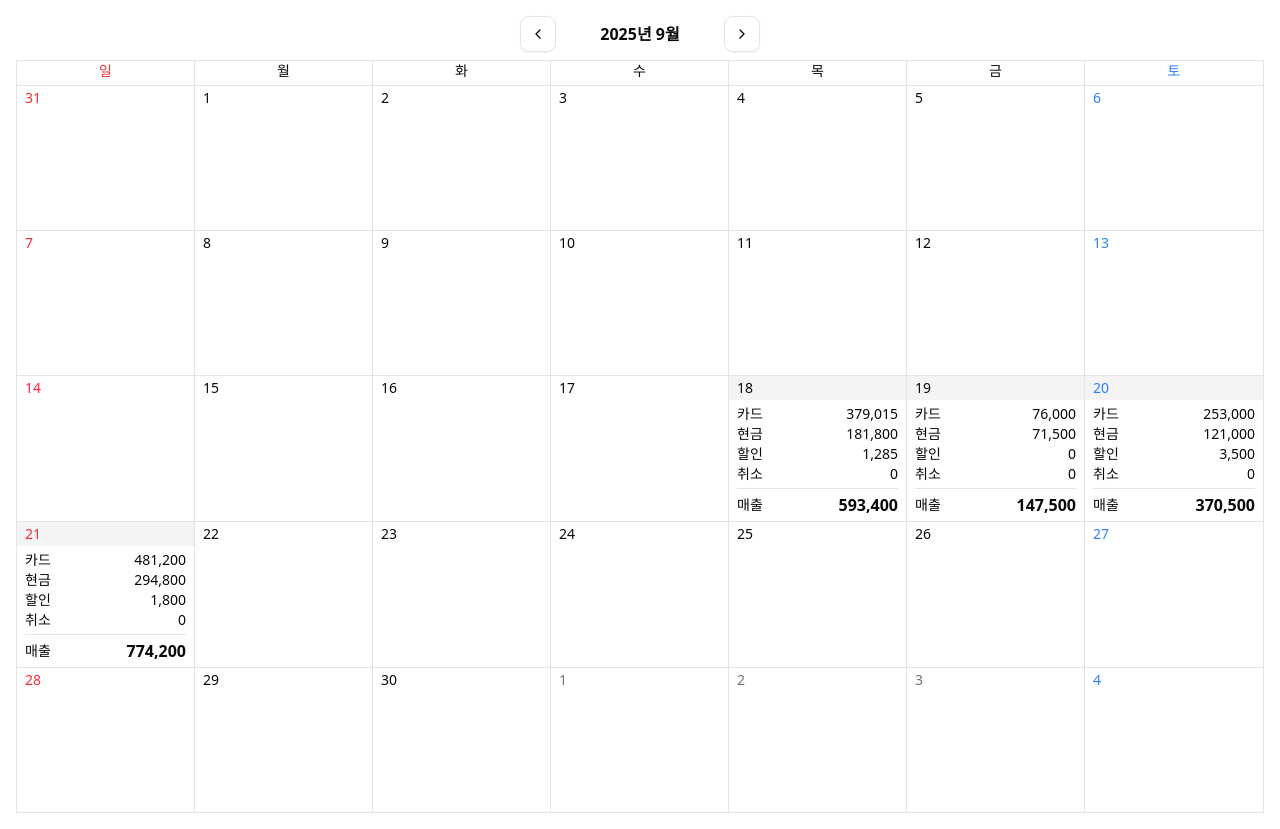
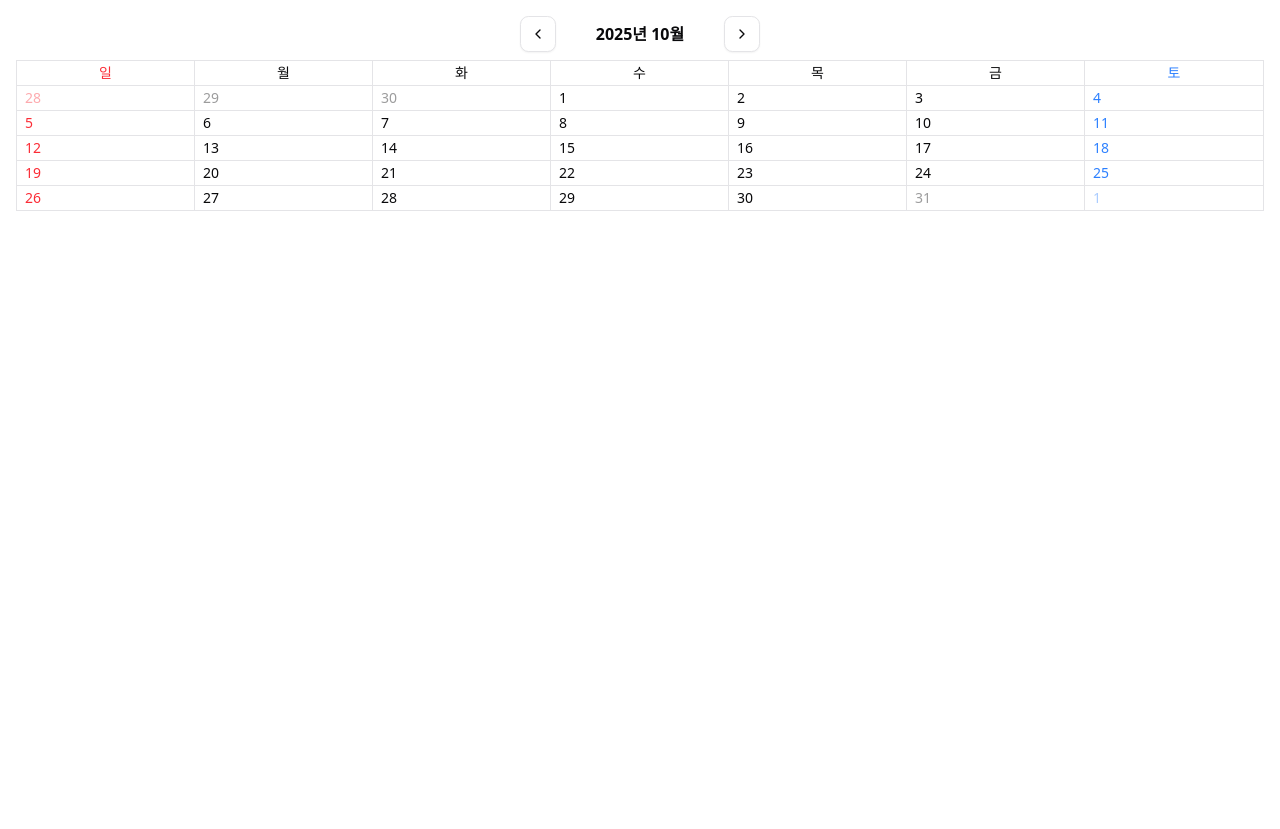
Before and after one commit to dsjoo725/best-practice, a React (Vite) app: page /calendar in a window 1280 px wide. After the commit the page ends 800 px from the top, so only its background shows below. Built offline with nearby package versions, Linux system fonts and the light colour scheme.

Commit message:
refactor: calendar 리팩토링

```diff
--- a/src/base-package/calendar/index.ts
+++ b/src/base-package/calendar/index.ts
@@ -1,3 +1,3 @@
 export * from './ui/calendar';
 
-export { isSameDay } from './lib/day-utils';
+export { isSameDay } from './lib/date-utils';
--- /dev/null
+++ b/src/base-package/calendar/lib/date-utils.ts
@@ -0,0 +1,13 @@
+// 이번 달의 마지막 날짜(일 수) 구하기: 다음 달의 0일 = 이번 달의 마지막 날
+export const daysInMonth = (year: number, month: number) => {
+  const monthIndex = month - 1;
+  return new Date(year, monthIndex, 0).getDate();
+};
+
+export const addMonths = (date: Date, offset: number) =>
+  new Date(date.getFullYear(), date.getMonth() + offset);
+
+export const isSameDay = (a: Date, b: Date) =>
+  a.getFullYear() === b.getFullYear() &&
+  a.getMonth() === b.getMonth() &&
+  a.getDate() === b.getDate();
--- a/src/base-package/calendar/lib/day-utils.ts
+++ /dev/null
@@ -1,14 +0,0 @@
-export const startOfDay = (d: Date) => new Date(d.getFullYear(), d.getMonth(), d.getDate());
-
-export const daysInMonth = (year: number, month: number) => new Date(year, month + 1, 0).getDate();
-
-export const addMonths = (date: Date, offset: number) =>
-  new Date(date.getFullYear(), date.getMonth() + offset, 1);
-
-export const formatYearMonth = (date: Date, locale = 'ko-KR') =>
-  new Intl.DateTimeFormat(locale, { year: 'numeric', month: 'long' }).format(date);
-
-export const isSameDay = (a: Date, b: Date) =>
-  a.getFullYear() === b.getFullYear() &&
-  a.getMonth() === b.getMonth() &&
-  a.getDate() === b.getDate();
--- /dev/null
+++ b/src/base-package/calendar/lib/get-calendar-grid.ts
@@ -0,0 +1,31 @@
+import type { CalendarGrid, DayCell } from '../model/calendar-model';
+import { daysInMonth, isSameDay } from './date-utils';
+
+export const getCalendarGrid = (year: number, month: number): CalendarGrid => {
+  const weekStartsOn = 0; // 일요일
+  const monthIndex = month - 1;
+
+  const firstDay = new Date(year, monthIndex).getDay();
+  const leading = (firstDay - weekStartsOn + 7) % 7;
+  const inMonthDays = daysInMonth(year, month);
+  const total = Math.ceil((leading + inMonthDays) / 7) * 7;
+
+  const today = new Date();
+
+  const cells: DayCell[] = Array.from({ length: total }, (_, i) => {
+    const offset = i - leading;
+    const d = new Date(year, monthIndex, offset + 1);
+
+    const inMonth = offset >= 0 && offset < inMonthDays;
+    const isToday = isSameDay(today, d);
+    const isSunday = d.getDay() === 0;
+    const isSaturday = d.getDay() === 6;
+
+    return { date: d, inMonth, isToday, isSunday, isSaturday };
+  });
+
+  return cells.reduce<CalendarGrid>(
+    (acc, _, i) => (i % 7 ? acc : [...acc, cells.slice(i, i + 7)]),
+    [],
+  );
+};
--- a/src/base-package/calendar/lib/get-month-matrix.ts
+++ /dev/null
@@ -1,27 +0,0 @@
-import type { DayCell, MonthMatrix } from '../model/calendar-model';
-import { daysInMonth, startOfDay } from './day-utils';
-
-export const getMonthMatrix = (year: number, month: number): MonthMatrix => {
-  const weekStartsOn = 0; // 일요일
-  const firstDay = new Date(year, month, 1).getDay();
-  const leading = (firstDay - weekStartsOn + 7) % 7;
-  const inMonthDays = daysInMonth(year, month);
-  const total = Math.ceil((leading + inMonthDays) / 7) * 7;
-
-  const today = startOfDay(new Date());
-
-  const cells: DayCell[] = Array.from({ length: total }, (_, i) => {
-    const offset = i - leading;
-    const d = new Date(year, month, offset + 1);
-
-    const inMonth = offset >= 0 && offset < inMonthDays;
-    const isToday = startOfDay(d).getTime() === today.getTime();
-
-    return { date: d, inMonth, isToday };
-  });
-
-  return cells.reduce<MonthMatrix>(
-    (acc, _, i) => (i % 7 ? acc : [...acc, cells.slice(i, i + 7)]),
-    [],
-  );
-};
--- a/src/base-package/calendar/model/calendar-model.ts
+++ b/src/base-package/calendar/model/calendar-model.ts
@@ -2,8 +2,10 @@ export type DayCell = {
   date: Date;
   inMonth: boolean;
   isToday: boolean;
+  isSunday: boolean;
+  isSaturday: boolean;
 };
 
-type Week = DayCell[];
+type WeekRow = DayCell[];
 
-export type MonthMatrix = Week[];
+export type CalendarGrid = WeekRow[];
--- a/src/base-package/calendar/ui/calendar.tsx
+++ b/src/base-package/calendar/ui/calendar.tsx
@@ -1,53 +1,40 @@
-import { useMemo, useState, type ReactNode } from 'react';
+import { useMemo } from 'react';
 import { ChevronLeftIcon, ChevronRightIcon } from 'lucide-react';
 
 import { Button, cn } from '@/base';
 
-import { addMonths, formatYearMonth, startOfDay } from '../lib/day-utils';
-import { getMonthMatrix } from '../lib/get-month-matrix';
+import { getCalendarGrid } from '../lib/get-calendar-grid';
 
-type Props = {
-  renderCellContent?: (date: Date) => ReactNode;
-};
-export const Calendar = ({ renderCellContent }: Props) => {
-  const [selectedDate, setSelectedDate] = useState(() => startOfDay(new Date()));
+type CalendarProps = { year: number; month: number; onPrev: () => void; onNext: () => void };
 
-  const year = selectedDate.getFullYear();
-  const month = selectedDate.getMonth();
-
-  const weeks = useMemo(() => getMonthMatrix(year, month), [year, month]);
-
-  const go = (delta: number) => setSelectedDate((v) => addMonths(v, delta));
+export const Calendar = ({ year, month, onPrev, onNext }: CalendarProps) => {
+  const weeks = useMemo(() => getCalendarGrid(year, month), [year, month]);
 
   return (
     <section className="flex flex-col gap-2" aria-label="calendar">
       <header className="flex items-center justify-center gap-1">
-        <Button variant="outline" size="icon" aria-label="prev-month" onClick={() => go(-1)}>
+        <Button variant="outline" size="icon" aria-label="prev-month" onClick={onPrev}>
           <ChevronLeftIcon />
         </Button>
 
         <h2 id="calendar-heading" className="min-w-40 text-center font-semibold">
-          {formatYearMonth(new Date(year, month, 1))}
+          {`${year}년 ${month}월`}
         </h2>
 
-        <Button variant="outline" size="icon" aria-label="next-month" onClick={() => go(1)}>
+        <Button variant="outline" size="icon" aria-label="next-month" onClick={onNext}>
           <ChevronRightIcon />
         </Button>
       </header>
 
       <main>
-        <div
-          role="grid"
-          aria-labelledby="calendar-heading"
-          className="border text-sm font-medium select-none"
-        >
-          <div role="row" className="grid grid-cols-7 border-b">
+        <div role="grid" aria-labelledby="calendar-heading" className="border select-none">
+          <div role="row" className="grid grid-cols-7 border-b text-sm font-medium">
             {['일', '월', '화', '수', '목', '금', '토'].map((d, i) => (
               <div
                 key={d}
                 role="columnheader"
                 className={cn(
-                  'h-6 border-r text-center font-medium last:border-r-0',
+                  'border-r px-2 py-0.5 text-center font-medium last:border-r-0',
                   i === 0 && 'text-red-500',
                   i === 6 && 'text-blue-500',
                 )}
@@ -58,33 +45,24 @@ export const Calendar = ({ renderCellContent }: Props) => {
           </div>
 
           {weeks.map((week, wi) => (
-            <div key={wi} role="row" className="grid grid-cols-7 border-b last:border-b-0">
+            <div key={wi} role="row" className="grid grid-cols-7 border-b text-sm last:border-b-0">
               {week.map(({ date, inMonth, isToday }, di) => {
-                const content = renderCellContent?.(date);
-                const isContent = Boolean(content);
-
                 return (
                   <div
                     key={di}
                     role="gridcell"
                     aria-current={isToday ? 'date' : undefined}
-                    className={cn(
-                      'border-r text-sm last:border-r-0',
-                      inMonth ? 'text-foreground' : 'text-muted-foreground',
-                    )}
+                    className={cn('border-r px-2 py-0.5 last:border-r-0')}
                   >
                     <div
                       className={cn(
-                        'flex h-6 items-center px-2',
-                        isContent && 'bg-secondary',
-                        isToday && isContent && 'bg-primary/20',
                         di === 0 && 'text-red-500',
                         di === 6 && 'text-blue-500',
+                        !inMonth && 'opacity-40',
                       )}
                     >
                       {date.getDate()}
                     </div>
-                    <div className="min-h-30">{content}</div>
                   </div>
                 );
               })}
--- a/src/page/calendar/ui/calendar-page.tsx
+++ b/src/page/calendar/ui/calendar-page.tsx
@@ -1,94 +1,9 @@
-import { Calendar, isSameDay } from '@/base-package/calendar';
+import { Calendar } from '@/base-package/calendar';
 
 export const CalendarPage = () => {
-  const data = [
-    {
-      date: '2025-09-18',
-      sales: {
-        card: 379015,
-        cash: 181800,
-        discount: 1285,
-        cancel: 0,
-        total: 593400,
-      },
-    },
-    {
-      date: '2025-09-19',
-      sales: {
-        card: 76000,
-        cash: 71500,
-        discount: 0,
-        cancel: 0,
-        total: 147500,
-      },
-    },
-    {
-      date: '2025-09-20',
-      sales: {
-        card: 253000,
-        cash: 121000,
-        discount: 3500,
-        cancel: 0,
-        total: 370500,
-      },
-    },
-    {
-      date: '2025-09-21',
-      sales: {
-        card: 481200,
-        cash: 294800,
-        discount: 1800,
-        cancel: 0,
-        total: 774200,
-      },
-    },
-    {
-      date: '2025-10-15',
-      sales: {
-        card: 402000,
-        cash: 150000,
-        discount: 1000,
-        cancel: 0,
-        total: 551000,
-      },
-    },
-  ];
-
   return (
     <div className="p-4">
-      <Calendar
-        renderCellContent={(date) => {
-          const record = data.find((d) => {
-            const target = new Date(d.date);
-            return isSameDay(date, target);
-          });
-
-          if (!record) return null;
-
-          const { card, cash, discount, cancel, total } = record.sales;
-          return (
-            <div className="flex flex-col px-2 py-1 text-sm">
-              <div className="flex justify-between font-medium">
-                <span>카드</span> <span>{card.toLocaleString()}</span>
-              </div>
-              <div className="flex justify-between font-medium">
-                <span>현금</span> <span>{cash.toLocaleString()}</span>
-              </div>
-              <div className="flex justify-between font-medium">
-                <span>할인</span> <span>{discount.toLocaleString()}</span>
-              </div>
-              <div className="flex justify-between font-medium">
-                <span>취소</span> <span>{cancel.toLocaleString()}</span>
-              </div>
-              <div className="my-1 h-[1px] border-t"></div>
-              <div className="flex items-center justify-between font-medium">
-                <span>매출</span>
-                <span className="text-base font-semibold">{total.toLocaleString()}</span>
-              </div>
-            </div>
-          );
-        }}
-      />
+      <Calendar year={2025} month={10} onNext={() => {}} onPrev={() => {}} />
     </div>
   );
 };
```
